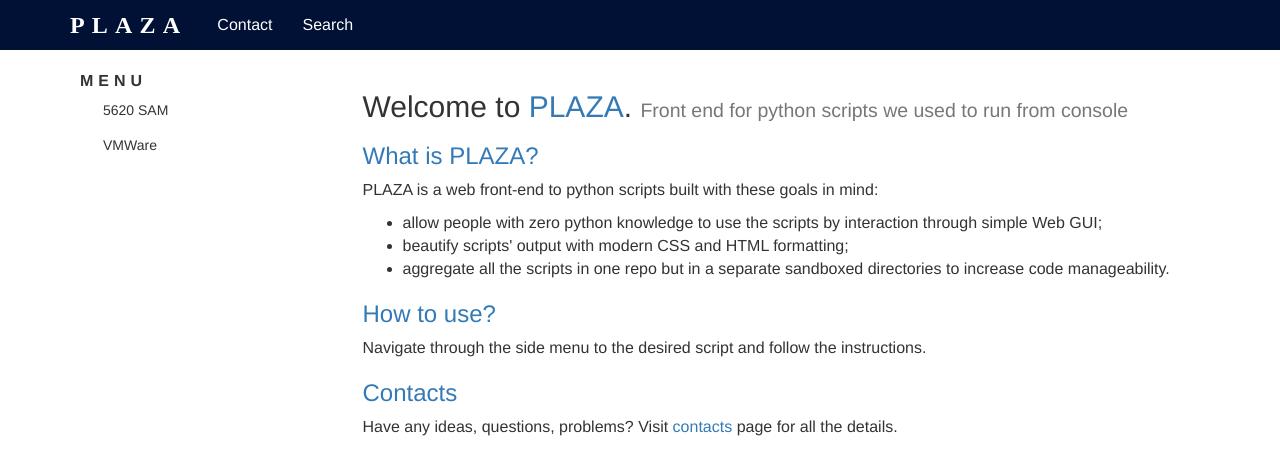
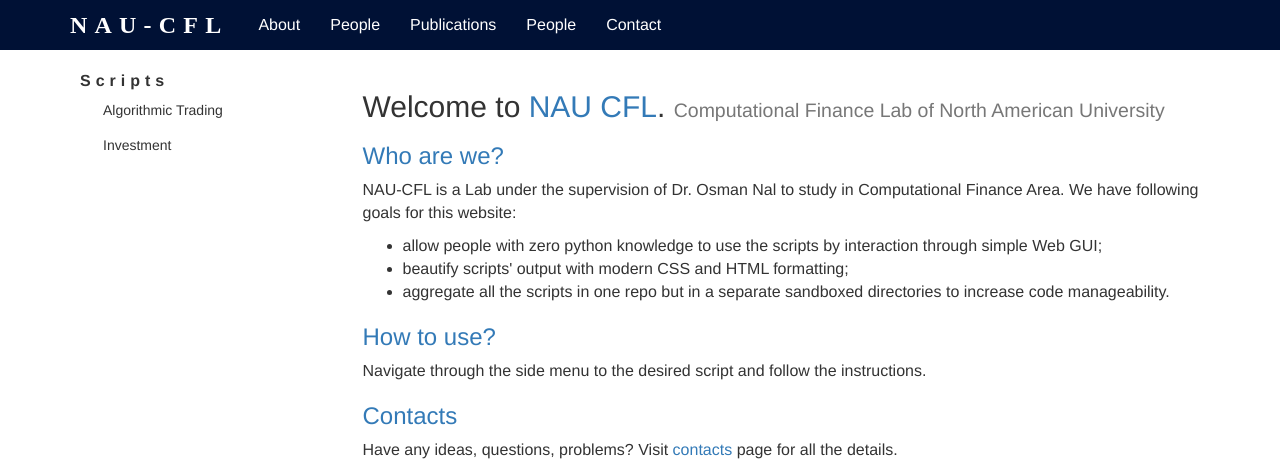
Before and after one commit to NAU-CFL/CFL_Website, a Flask app: page / in a window 1280 px wide. Shown: the top 465 px of the page. Run offline with Flask 2, Linux system fonts and the light colour scheme; parts of the project's set-up code (start-up, migrations or seed data) failed here and were passed over; some libraries are stand-ins or nearby versions; some web fonts are replaced.

Commit message:
changes on front-end

```diff
--- a/app.py
+++ b/app.py
@@ -24,8 +24,7 @@ def index():
     return render_template('index.html')
 
 if __name__ == '__main__':
-    # if we are in Prod, use HOST and PORT specified
     try:
-        app.run(host=str(env_settings['HOST']), port=80)
+        app.run(host='0.0.0.0') # Configure again for different env settings
     except config.ConfigurationError:
         app.run()
--- a/templates/base.html
+++ b/templates/base.html
@@ -1,13 +1,10 @@
-<!-- http://codepen.io/hellt/pen/ONjwYY -->
 <!DOCTYPE html>
 <html lang="en">
     <head>
         <meta charset="utf-8">
         <meta http-equiv="X-UA-Compatible" content="IE=edge">
         <meta name="viewport" content="width=device-width, initial-scale=1">
-        <title>PLAZA Project</title>
-        <meta name="description" content="NOKIA Launchpad for scripts">
-        <meta name="author" content="Roman Dodin">
+        <title>NAU CFL</title>
         <link href="/static/css/bootstrap.min.css" rel="stylesheet">
         <link href="/static/css/style.css" rel="stylesheet"> <!-- custom CSS -->
         <link href="/static/css/font-awesome.min.css" rel="stylesheet">
@@ -23,53 +20,39 @@
                     <button type="button" class="navbar-toggle" data-toggle="collapse" data-target=".navbar-collapse">
                         <span class="icon-bar"></span>
                     </button>
-                    <a class="navbar-brand" href="/">PLAZA</a>
+                    <a class="navbar-brand" href="/">NAU-CFL</a>
                 </div>
                 <div class="collapse navbar-collapse">
                     <ul class="nav navbar-nav">
-
+                      <li>
+                        <a href="#about">About</a>
+                      </li>
+                        <li>
+                          <a href="#people">People</a>
+                        </li>
+                        <li>
+                          <a href="#publications">Publications</a>
+                        </li>
+                        <li>
+                          <a href="#people">People</a>
+                        </li>
                         <li>
                             <a href="#contact">Contact</a>
                         </li>
-                        <li>
-                           <a href="#modalSearch" data-toggle="modal" data-target="#modalSearch">
-                               Search <span id="searchGlyph" class="glyphicon glyphicon-search"></span>
-                           </a>
-                       </li>
+
                     </ul>
                 </div>
                 <!--/.nav-collapse -->
             </div>
         </div>
-        <!-- NAV BAR -->
-
-
-        <!-- Search Modal (http://www.w3schools.com/bootstrap/bootstrap_modal.asp) -->
-        <div id="modalSearch" class="modal fade" role="dialog">
-           <div class="modal-dialog modal-lg">
-
-               <!-- Modal content-->
-               <div class="modal-content">
-                   <div class="modal-header">
-                       <button type="button" class="close" data-dismiss="modal">&times;</button>
-                       <h4 class="modal-title">Search PLAZA (under development)</h4>
-                   </div>
-                   <div class="modal-body">
-                       <!-- Add the modal body here -->
-                   </div>
-                   <div class="modal-footer">
-                       <button type="button" class="btn btn-default" data-dismiss="modal">Close</button>
-                   </div>
-               </div>
-           </div>
-        </div>
+        <!-- /NAV BAR -->
 
 
         <div class="container">
             <div class="row">
                 <div class="col-md-3">
                   <div class="nav-side-menu">
-                    <div class="brand">MENU</div>
+                    <div class="brand">Scripts</div>
                     <i class="fa fa-bars fa-3x toggle-btn" data-toggle="collapse" data-target="#menu-content"></i>
 
                     <!-- START OF SIDE MENU AREA-->
@@ -85,7 +68,7 @@
 
                           <li data-toggle="collapse" data-target="#5620sam" class="collapsed">
                               <a href="#">
-                                  <i class="fa fa-angle-double-right fa-fw chevron-rotate"></i>5620 SAM
+                                  <i class="fa fa-angle-double-right fa-fw chevron-rotate"></i>Algorithmic Trading
                               </a>
                           </li>
                               <ul class="sub-menu collapse out" id="5620sam">
@@ -99,7 +82,7 @@
 
                           <li data-toggle="collapse" data-target="#vmware" class="collapsed">
                               <a href="#">
-                                  <i class="fa fa-angle-double-right fa-fw chevron-rotate"></i>VMWare
+                                  <i class="fa fa-angle-double-right fa-fw chevron-rotate"></i>Investment
                               </a>
                           </li>
                               <ul class="sub-menu collapse out" id="vmware">
--- a/templates/index.html
+++ b/templates/index.html
@@ -1,11 +1,11 @@
 {% extends 'base.html' %}
 {% block content %}
-	<h2> Welcome to <span class="text-primary">PLAZA</span>. <small>Front end for python scripts we used to run from console</small></h2>
+	<h2> Welcome to <span class="text-primary">NAU CFL</span>. <small>Computational Finance Lab of North American University</small></h2>
 	<h3 class="text-primary">
-		What is PLAZA?
+		Who are we?
 	</h3>
 	<p >
-		PLAZA is a web front-end to python scripts built with these goals in mind:
+		NAU-CFL is a Lab under the supervision of Dr. Osman Nal to study in Computational Finance Area. We have following goals for this website:
 		<ul>
 			<li>allow people with zero python knowledge to use the scripts by interaction through simple Web GUI;</li>
 			<li>beautify scripts' output with modern CSS and HTML formatting;</li>
```
